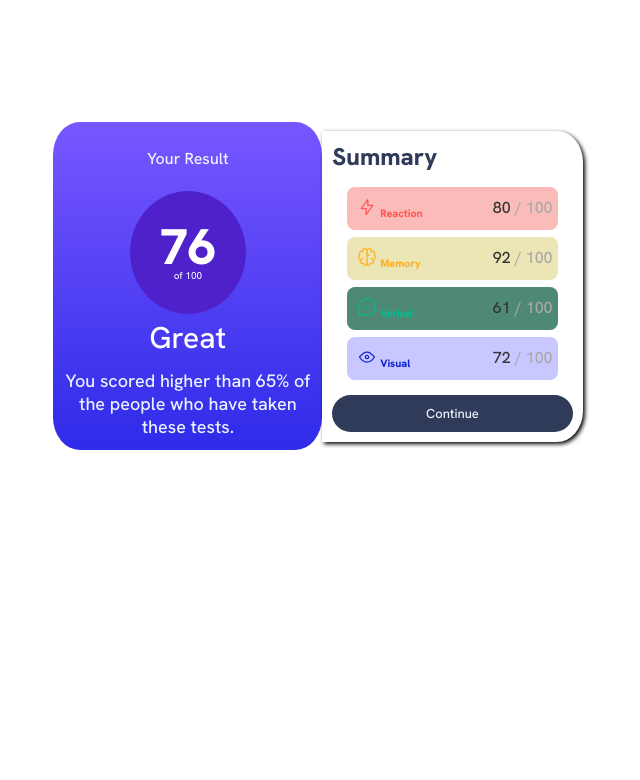
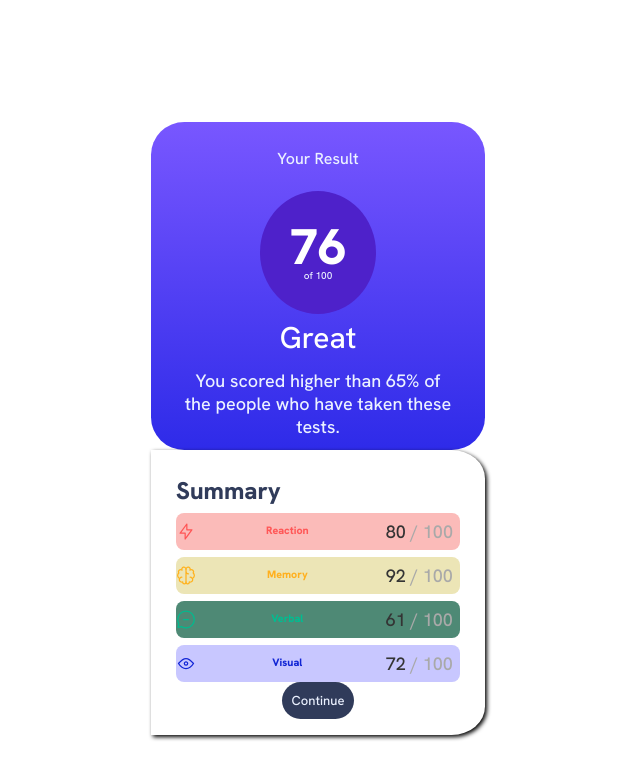
Before and after one commit to amirafarg/result-summery, a plain HTML site: page index.html in a window 1280 px wide. Shown: the whole page, without its empty margins (322-962 px from the left). Drawn offline with Linux system fonts and the light colour scheme.

Commit message:
new edit

```diff
--- a/index.html
+++ b/index.html
@@ -2,20 +2,17 @@
 <html lang="en">
 <head>
   <meta charset="UTF-8">
-  <meta name="viewport" content="width=device-width, initial-scale=1.0"> <!-- displays site properly based on user's device -->
+  <meta name="viewport" content="width=device-width, initial-scale=1.0">
   <link rel="icon" type="image/png" sizes="32x32" href="./assets/images/favicon-32x32.png">
   <link rel="stylesheet" href="./css/style.css">
   <link rel="stylesheet" href="./fonts/stylesheet.css">
-  <title>Frontend Mentor | Results summary component</title>
-  <!-- Feel free to remove these styles or customise in your own stylesheet 👍 -->
-  <style>
-    .attribution { font-size: 11px; text-align: center; }
-    .attribution a { color: hsl(228, 45%, 44%); }
-  </style>
+  <title>Frontend Mentor Results summary component</title>
 </head>
 <body>
 
   <section class="container">
+    <div class="card">
+
           <div class="div-container-1">
       <h1>Your Result</h1>
       <div class="circle">
@@ -26,52 +23,57 @@
      <h2 class="great">Great</h2>
       <p>
         You scored higher than 65% of<br>
-        the people who have taken<br>
-        these tests.
+        the people who have taken these<br>
+        tests.
       </p>
     </div>
 
     <div class="div-container-2">
 
+      <ul>
+
         <h2 class="summary">
           Summary
         </h2>
 
-      <ul>
         <li class="li-1">
+            <img src="./img/icon-reaction.svg">
             <h6 class="red-1">
-            <img src="./img/icon-reaction.svg">
               Reaction
             </h6>
-          <h4><span class="grade">80</span> <span class="percent">/ 100</span></h4>
+            <p><span class="grade">80</span> <span class="percent">/ 100</span></p>
         </li>
 
         <li class="li-2">
+            <img src="./img/icon-memory.svg">
             <h6 class="yellow-2">
-            <img src="./img/icon-memory.svg">
               Memory
             </h6>
-          <h4><span class="grade">92</span> <span class="percent">/ 100</span></h4>
+            <p><span class="grade">92</span> <span class="percent">/ 100</span></p>
         </li>
 
         <li class="li-3">
+          <img src="./img/icon-verbal.svg">
           <h6 class="green-3">
-            <img src="./img/icon-verbal.svg">
             Verbal
           </h6>
-          <h4><span class="grade">61</span> <span class="percent">/ 100</span></h4>
+          <p><span class="grade">61</span> <span class="percent">/ 100</span></p>
         </li>
 
         <li class="li-4">
+          <img src="./img/icon-visual.svg">
           <h6 class="magenta-4">
-            <img src="./img/icon-visual.svg">
             Visual
           </h6>
-          <h4><span class="grade">72</span> <span class="percent"> / 100</span></h4>
+          <p><span class="grade">72</span> <span class="percent"> / 100</span></p>
         </li>
+
+        <div class="button">
+          <a href="">Continue</a>
+        </div>
       </ul>
 
-      <a href="">Continue</a>
+    </div>
     </div>
   </section>
   </div>
```
Lines whose indentation alone changed are shown as unchanged.
